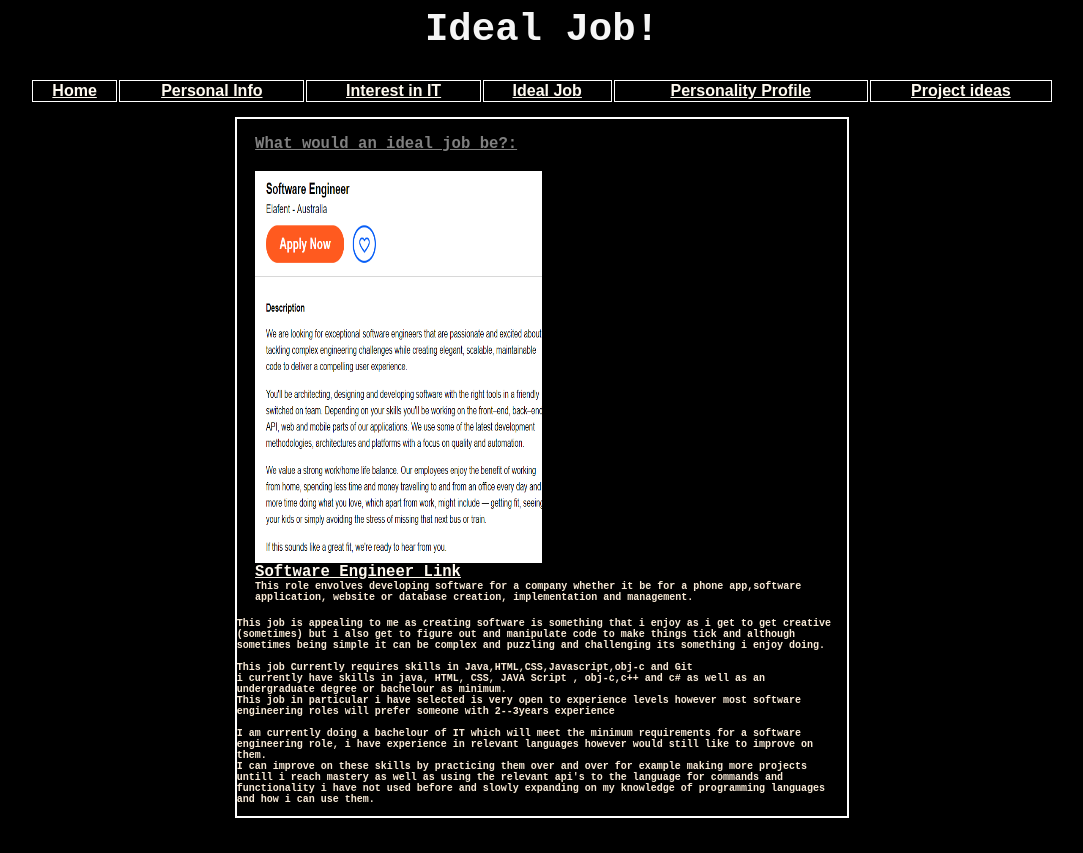
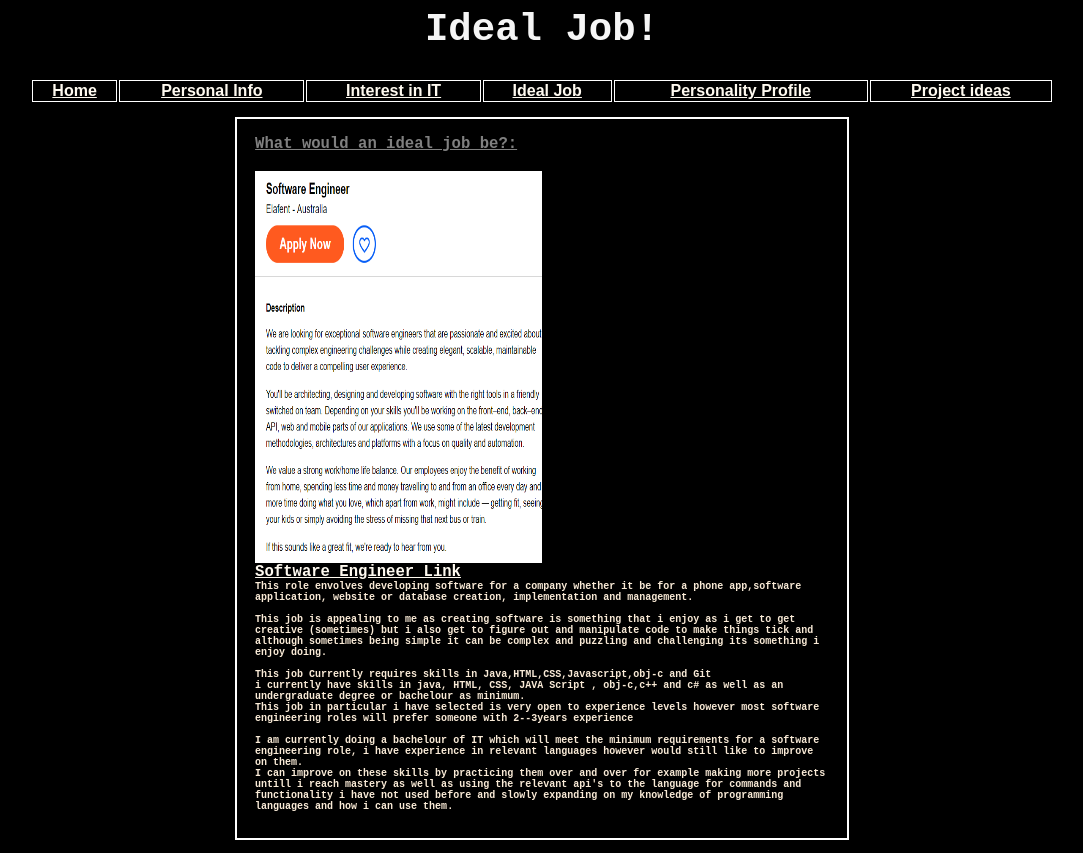
Before and after one commit to tychurch/Assigntment01_introtoIT, a plain HTML site: page ideal_job.html in a window 1280 px wide. Shown: the whole page, without its empty margins (98-1181 px from the left). Before the commit the page ends 831 px from the top, so only its background shows below. Drawn offline with Linux system fonts and the light colour scheme.

Commit message:
Add files via upload

```diff
--- a/ideal_job.html
+++ b/ideal_job.html
@@ -30,8 +30,7 @@
             <br>
             <a href="https://au.indeed.com/Bachelor-of-Information-Technology-jobs?vjk=2b528dc31672e9d1">Software Engineer Link</a><br>
             <font size=2px>
-                This role envolves developing software for a company whether it be for a phone app,software application, website or database creation, implementation and management.<br>
-        </p>
+                This role envolves developing software for a company whether it be for a phone app,software application, website or database creation, implementation and management.<br><br>
                 This job is appealing to me as creating software is something that i enjoy as i get to get creative (sometimes) but i also get to figure out and manipulate code to make things tick and although sometimes being simple it can be complex and puzzling and challenging its something i enjoy doing.
 
                 <br><br>
@@ -45,6 +44,8 @@
                 I can improve on these skills by practicing them over and over for example making more projects untill i reach mastery as well as using the relevant api's to the language for commands and functionality i have not used before and slowly expanding on my knowledge of programming languages and how i can use them.
                 <br>
                 <br>
+        </p>
+
     </h2>
 
 
```
Lines whose indentation alone changed are shown as unchanged.
